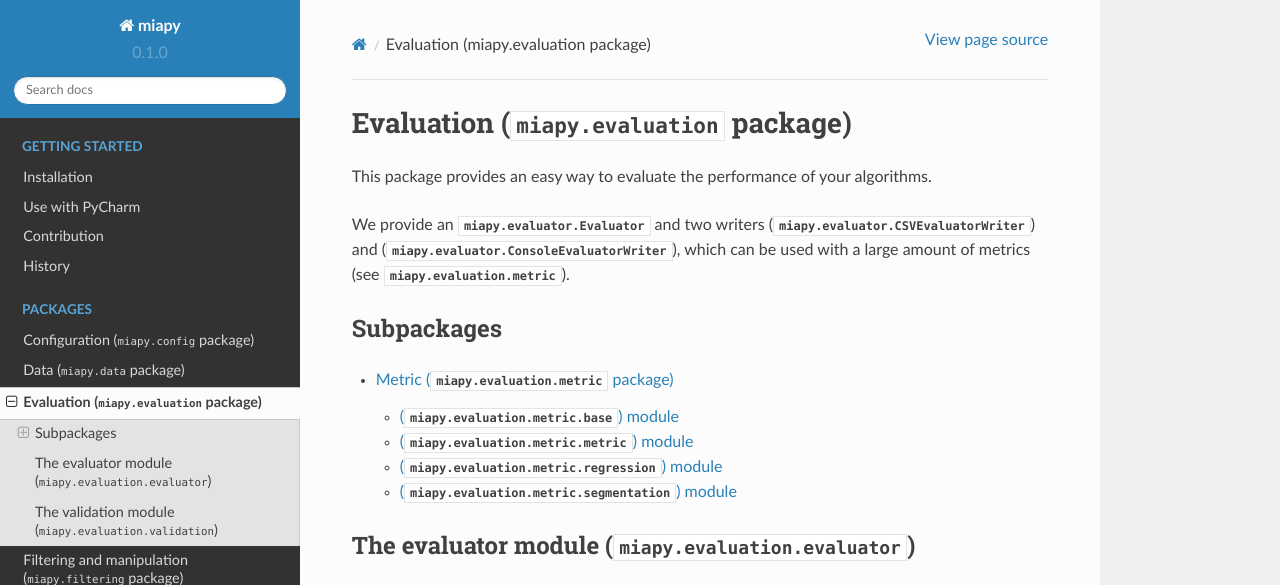
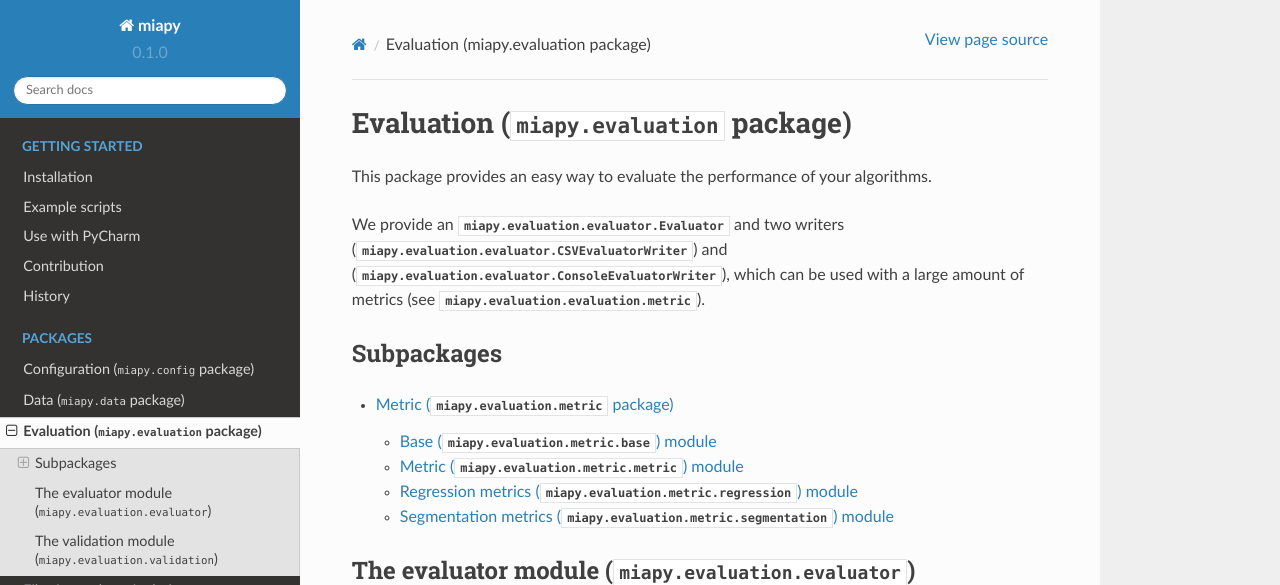
Before and after one commit to rundherum/pymia, a Sphinx documentation site: the page built from docs/miapy.evaluation.rst, in a window 1280 px wide and 1079 px high. Shown: the top 585 px of the window. Built offline with Sphinx 7.4.7 and the Read the Docs theme 2.0.0, drawn with Linux system fonts in a browser that asks for light colours; formulas are drawn with MathJax 3; grey boxes are pictures that could not be loaded.

Commit message:
docs: improve documentation

```diff
--- a/docs/conf.py
+++ b/docs/conf.py
@@ -48,6 +48,8 @@ extensions = ['sphinx.ext.autodoc',
               'sphinx.ext.todo',
               'sphinx.ext.viewcode',
               'sphinx.ext.napoleon']
+
+napoleon_use_ivar = True
 
 # Add any paths that contain templates here, relative to this directory.
 templates_path = ['_templates']
--- a/docs/index.rst
+++ b/docs/index.rst
@@ -10,6 +10,7 @@
     :caption: Getting started
 
     installation
+    examples
     pycharm
     contribution
     history
--- a/docs/miapy.evaluation.metric.rst
+++ b/docs/miapy.evaluation.metric.rst
@@ -5,32 +5,32 @@ This package provides a number of metric measures that e.g. can be used for test
 and/or evaluation purposes on two binary masks (i.e. measuring their similarity) or
 distance between histograms.
 
-(:mod:`miapy.evaluation.metric.base`) module
---------------------------------------------
+Base (:mod:`miapy.evaluation.metric.base`) module
+-------------------------------------------------
 
 .. automodule:: miapy.evaluation.metric.base
     :members:
     :undoc-members:
     :show-inheritance:
 
-(:mod:`miapy.evaluation.metric.metric`) module
-----------------------------------------------
+Metric (:mod:`miapy.evaluation.metric.metric`) module
+-----------------------------------------------------
 
 .. automodule:: miapy.evaluation.metric.metric
     :members:
     :undoc-members:
     :show-inheritance:
 
-(:mod:`miapy.evaluation.metric.regression`) module
---------------------------------------------------
+Regression metrics (:mod:`miapy.evaluation.metric.regression`) module
+---------------------------------------------------------------------
 
 .. automodule:: miapy.evaluation.metric.regression
     :members:
     :undoc-members:
     :show-inheritance:
 
-(:mod:`miapy.evaluation.metric.segmentation`) module
-----------------------------------------------------
+Segmentation metrics (:mod:`miapy.evaluation.metric.segmentation`) module
+-------------------------------------------------------------------------
 
 .. automodule:: miapy.evaluation.metric.segmentation
     :members:
--- a/docs/miapy.evaluation.rst
+++ b/docs/miapy.evaluation.rst
@@ -3,9 +3,9 @@ Evaluation (:mod:`miapy.evaluation` package)
 
 This package provides an easy way to evaluate the performance of your algorithms.
 
-We provide an :class:`miapy.evaluator.Evaluator` and two writers (:class:`miapy.evaluator.CSVEvaluatorWriter`)
-and (:class:`miapy.evaluator.ConsoleEvaluatorWriter`), which can be used with a large amount of metrics
-(see :mod:`miapy.evaluation.metric`).
+We provide an :class:`miapy.evaluation.evaluator.Evaluator` and two writers (:class:`miapy.evaluation.evaluator.CSVEvaluatorWriter`)
+and (:class:`miapy.evaluation.evaluator.ConsoleEvaluatorWriter`), which can be used with a large amount of metrics
+(see :mod:`miapy.evaluation.evaluation.metric`).
 
 Subpackages
 -----------
--- a/miapy/__init__.py
+++ /dev/null
@@ -1,5 +0,0 @@
-"""
-
-.. module:: miapy
-
-"""
```
Also changed, not shown: 4 other files.
